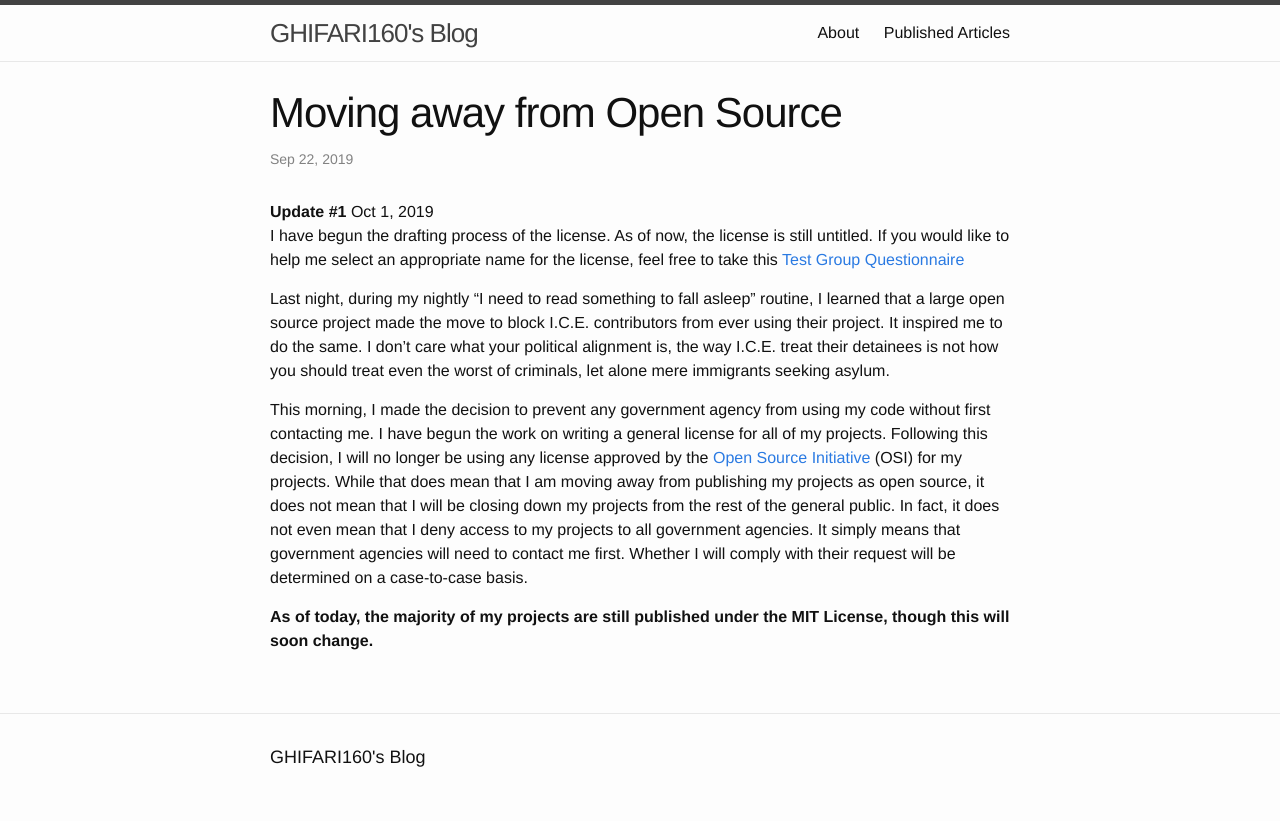
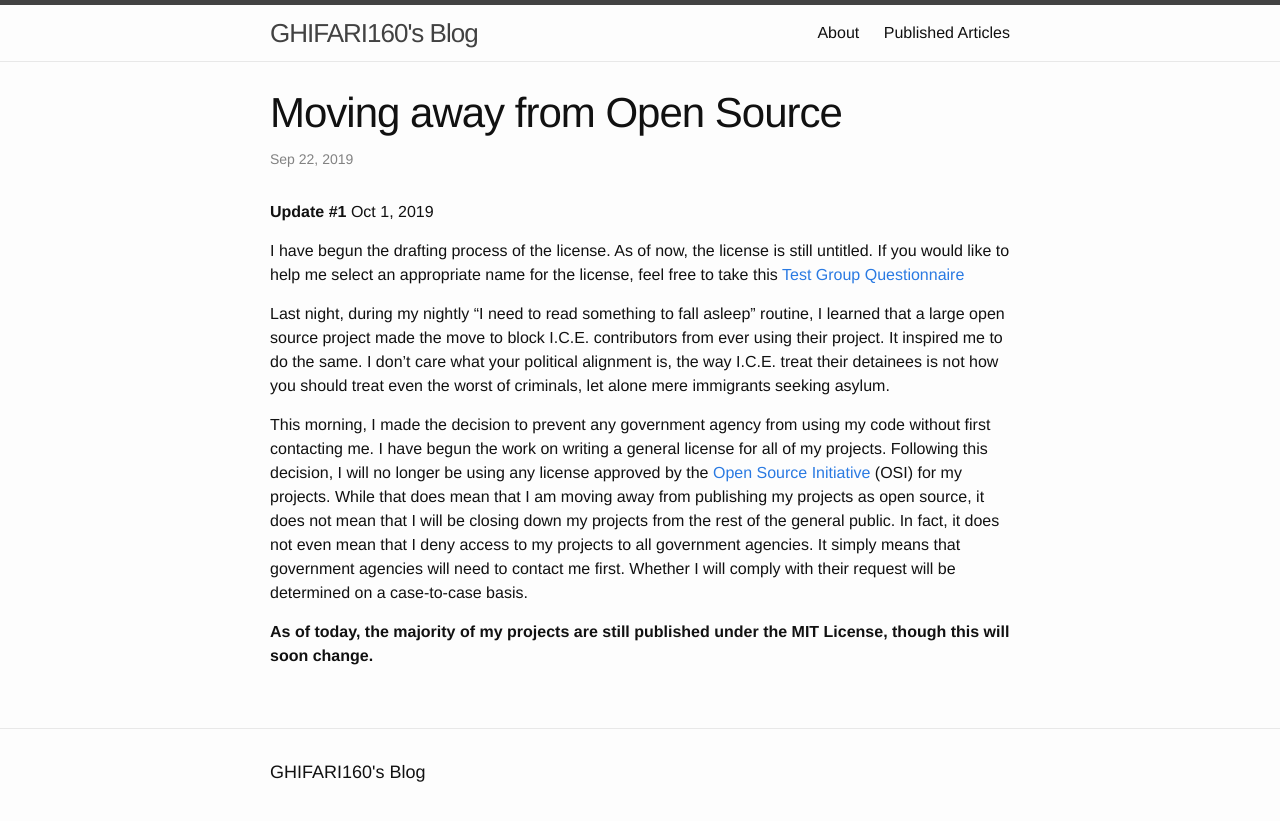
Before and after one commit to Ghifari160/blog.ghifari160.com, a Jekyll site: the page built from _posts/2019-09-22-moving-away-from-open-source.markdown, in a window 1280 px wide. Shown: the top 821 px of the page. Built offline with Jekyll 4.4.1, drawn with Linux system fonts in a browser that asks for light colours.

```diff
--- a/_posts/2019-09-22-moving-away-from-open-source.markdown
+++ b/_posts/2019-09-22-moving-away-from-open-source.markdown
@@ -6,7 +6,8 @@ tags:
 - license
 ---
 
-**Update #1** Oct 1, 2019\
+**Update #1** Oct 1, 2019
+
 I have begun the drafting process of the license. As of now, the license is still untitled. If you would like to help me select an appropriate name for the license, feel free to take this [Test Group Questionnaire](https://g16.click/2o3z9c2)
 
 Last night, during my nightly "I need to read something to fall asleep" routine, I learned that a large open source project made the move to block I.C.E. contributors from ever using their project. It inspired me to do the same. I don't care what your political alignment is, the way I.C.E. treat their detainees is not how you should treat even the worst of criminals, let alone mere immigrants seeking asylum.
```
